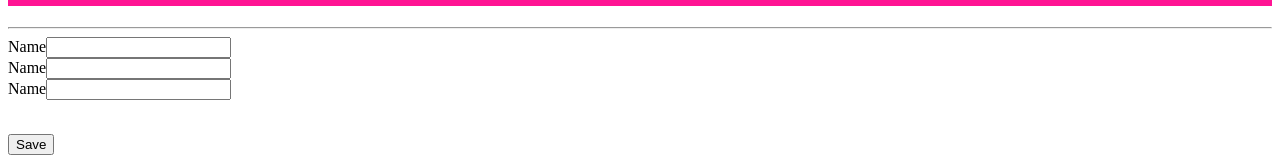
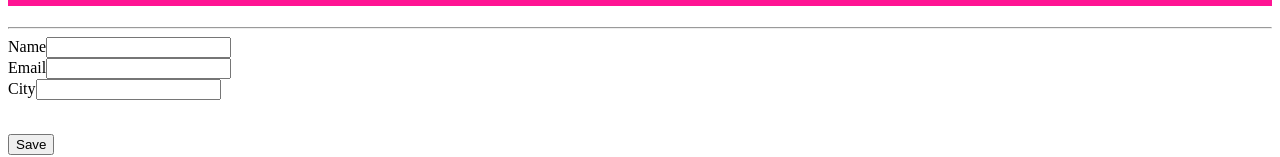
Before and after one commit to SumantArewar/enter, an Angular app in the folder demoang/: page / in a window 1280 px wide. Shown: the part 243-400 px from the top of the page. Built offline with nearby package versions, Linux system fonts and the light colour scheme.

Commit message:
Backup Commit

```diff
--- a/demoang/src/app/emp/emp.component.html
+++ b/demoang/src/app/emp/emp.component.html
@@ -6,11 +6,11 @@
         <input type = "text" id = "name" name = "name" formControllerName = "name">
     </div>
     <div>
-        <label for = "email"> Name</label>
+        <label for = "email"> Email</label>
         <input type = "text" id = "email" name = "email" formControllerName = "email">
     </div>
     <div>
-        <label for = "city"> Name</label>
+        <label for = "city"> City</label>
         <input type = "text" id = "city" name = "city" formControllerName = "city">
     </div>
     <br>
--- a/demoang/src/app/emp/emp.component.ts
+++ b/demoang/src/app/emp/emp.component.ts
@@ -13,7 +13,7 @@ export class EmpComponent implements OnInit {
   empform = this.formbuilder.group({
     name :['',[Validators.required,Validators.maxLength(30)]],
     email:['',Validators.email],
-    city:['', Validators.pattern]
+    city:['', Validators.pattern("[a-zA-Z]")]
     // firstname:[''],
     // age:[''],
     // address:this.formbuilder.group({
```
